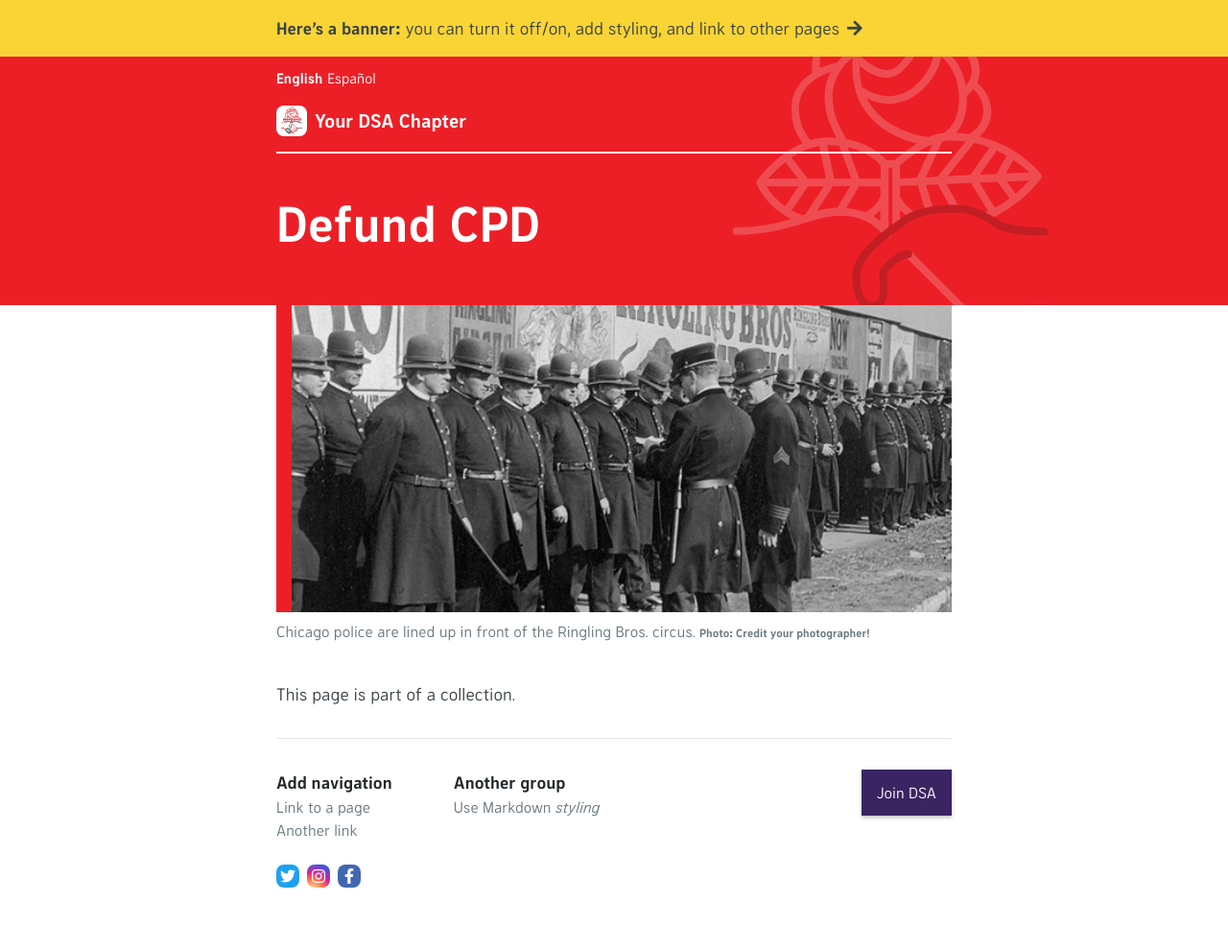
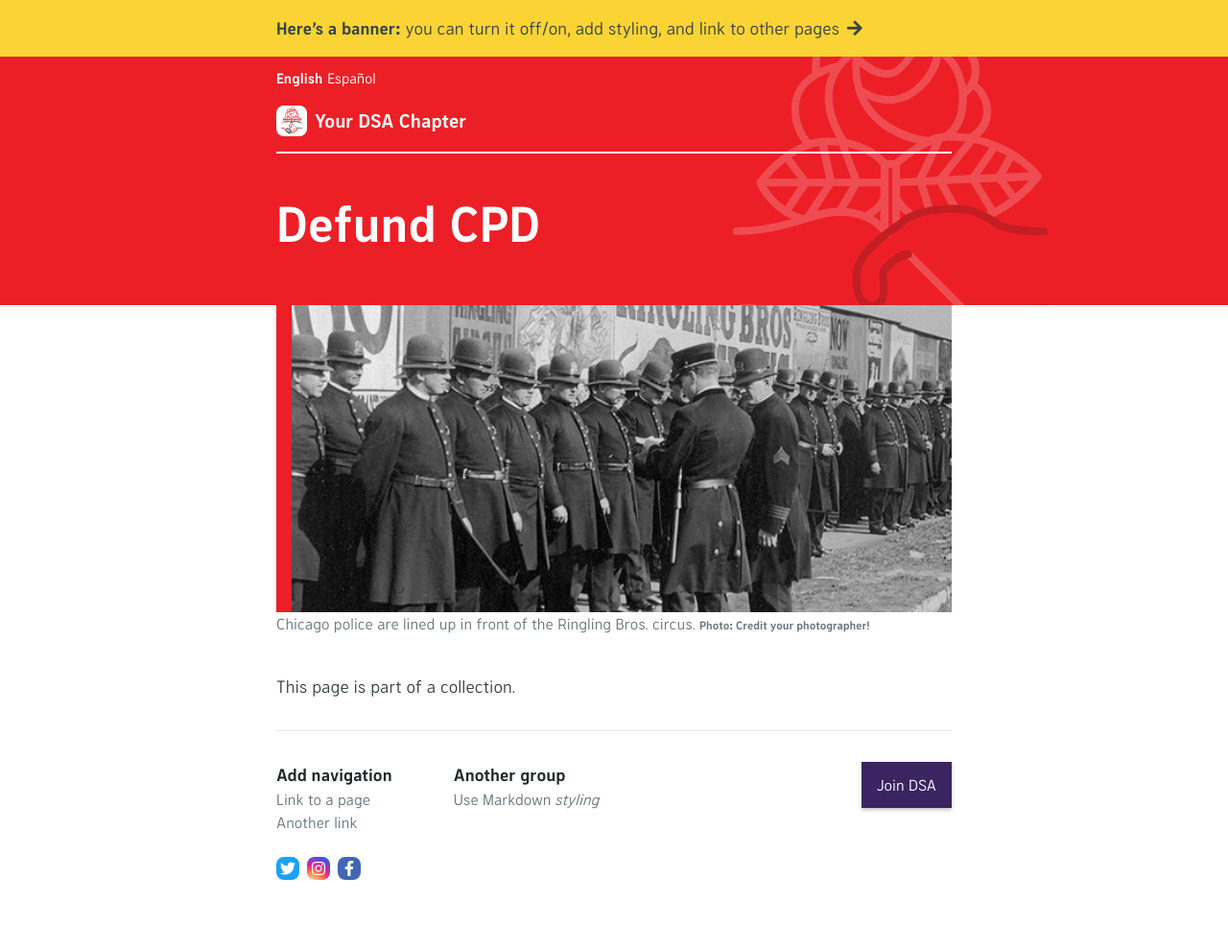
Before and after one commit to ChicagoDSA/haymarket, a Jekyll site: the page built from _tiles/en/defund-cpd.md, in a window 1280 px wide. Shown: the whole page at 96% size. Built offline with Jekyll 4.4.1, drawn with Linux system fonts in a browser that asks for light colours; nearby versions of some CDN libraries; some web fonts are replaced; library files that are not in the unit come from our copies; the repository's description, which GitHub fills in, is left out.

Commit message:
added margin padding to full-width image

```diff
--- a/_sass/jekyll-theme-haymarket.scss
+++ b/_sass/jekyll-theme-haymarket.scss
@@ -390,11 +390,13 @@
 	.full-width-image {
 		display: block;
 		width: 100%;
+		margin-top: .25rem;
+		margin-bottom: .5rem;
 	}
 }
 
 .image-caption {
-	padding: .5rem 0;
+	padding-bottom: .5rem;
 	font-size: 1rem;
 	color: $secondary-text-color;
 
```
